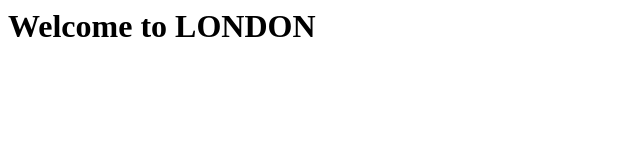
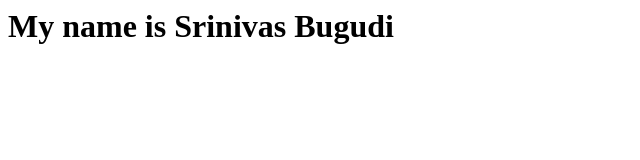
Before and after one commit to SrinvasBugudi/Mainsri, a plain HTML site: page index.html in a window 1280 px wide. Shown: the whole page, without its empty margins (0-640 px from the left). Drawn offline with Linux system fonts and the light colour scheme.

Commit message:
Update index.html
update2

```diff
--- a/index.html
+++ b/index.html
@@ -1,3 +1,3 @@
 <html>
-  <h1> Welcome to LONDON </h1>
+  <h1> My name is Srinivas Bugudi </h1>
   </html>
```
